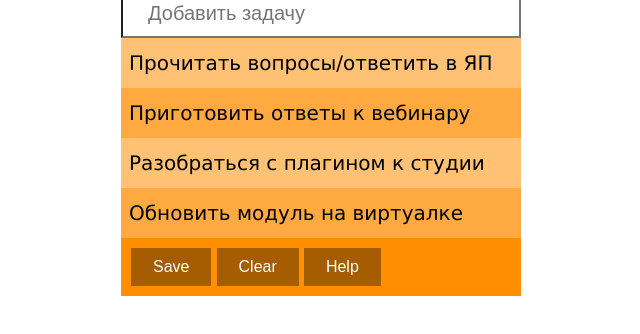
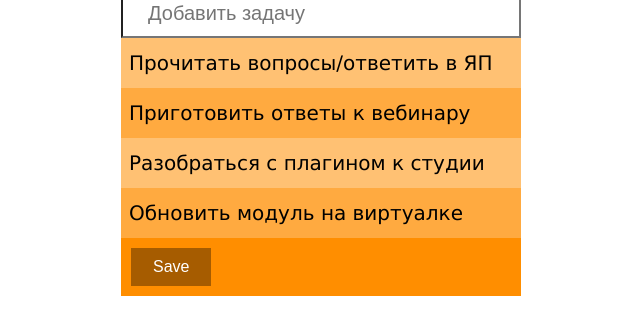
Before and after one commit to varankin-one/sprint4, a website: page public/index.html in a window 1280 px wide. Shown: the part 78-412 px from the top of the page, without its empty margins (319-959 px from the left). Drawn offline with Linux system fonts and the light colour scheme.

Commit message:
Update index.html

```diff
--- a/public/index.html
+++ b/public/index.html
@@ -41,8 +41,8 @@
 
       <div class="actions">
         <button name="save" class="button actions__save">Save</button>
-        <button name="clear" class="button actions__clear">Clear</button>
-        <button name="help" class="button actions__help">Help</button>
+        <!--<button name="clear" class="button actions__clear">Clear</button>
+        <button name="help" class="button actions__help">Help</button>-->
       </div>
     </div>
 
```
